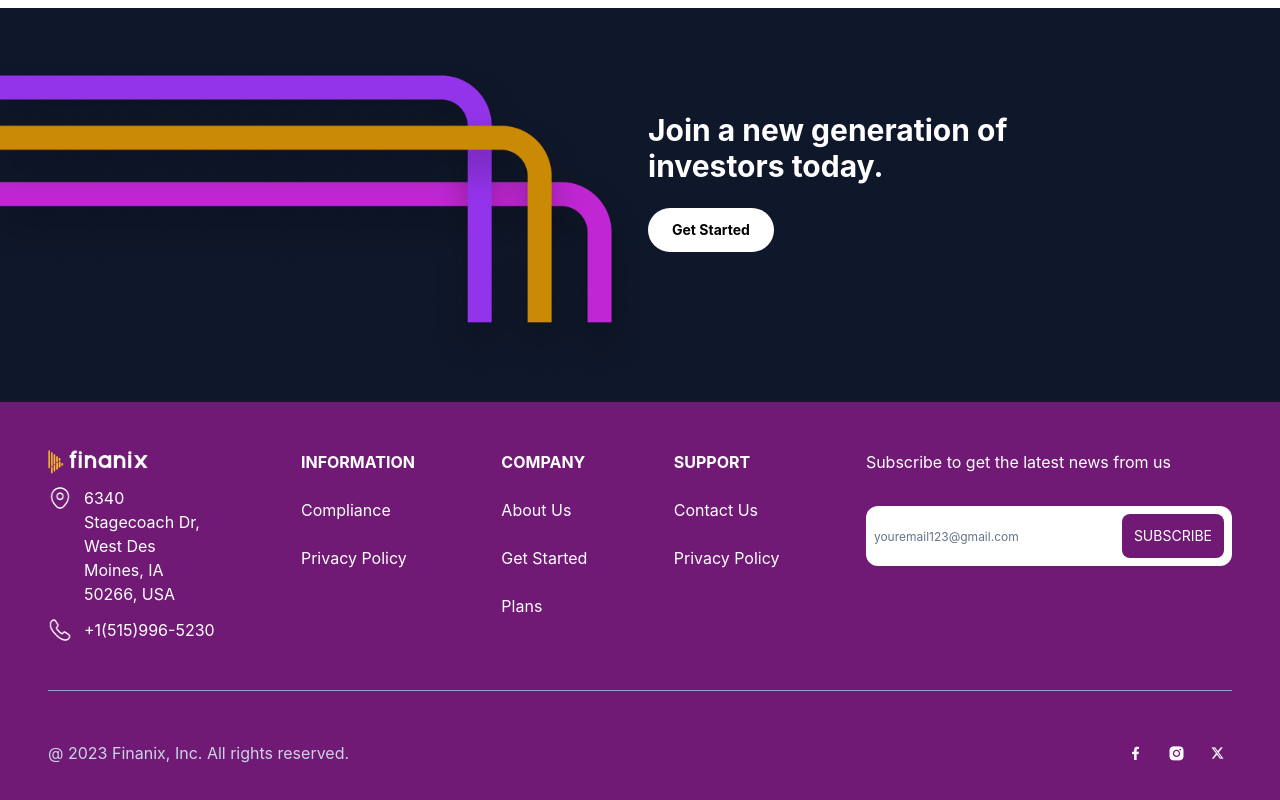
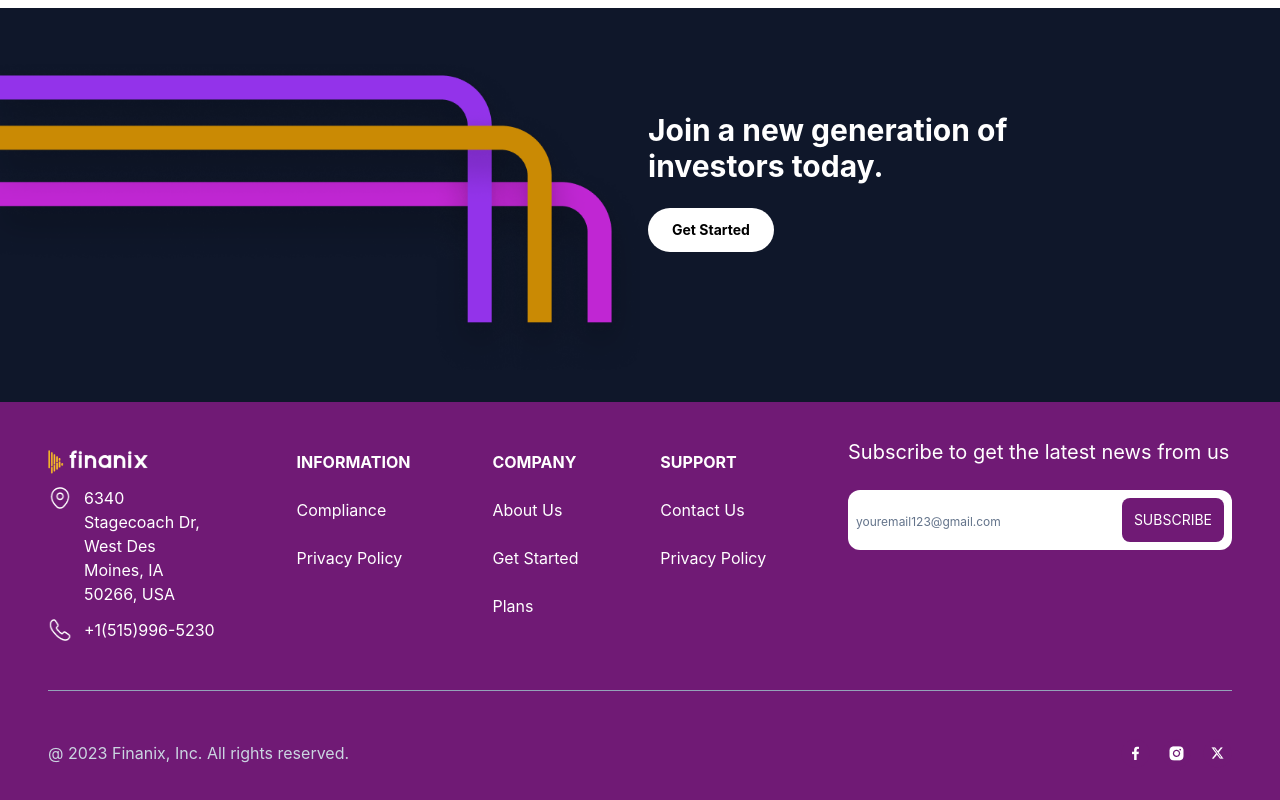
Before and after one commit to HelixgadeTechnologies/finanix-landingpage, a Next.js app: page / in a window 1280 px wide. Shown: the part 5810-6610 px from the top of the page. Built offline with nearby package versions, Linux system fonts and the light colour scheme.

Commit message:
change in footer component

```diff
--- a/components/Footer.js
+++ b/components/Footer.js
@@ -61,12 +61,13 @@ export default function Footer () {
                     </div>
 
 
-                    <div className="flex flex-col gap-8">
-                        <h2 className="text-black md:text-white">Subscribe to get the latest news from us</h2>
+                    <div className="flex flex-col gap-6 md:-mt-3">
+                        <h2 className="text-black md:text-white text-xl">Subscribe to get the latest news from us</h2>
                         <form>
 
-                            <div className="w-fit bg-white p-2 rounded-xl border border-solid border-slate-400 md:border-none">
-                                <input type="email" placeholder="youremail123@gmail.com" className="placeholder:text-xs bg-white placeholder:text-slate-500" />
+                            <div className="w-full bg-white p-2 flex flex-row justify-between rounded-xl border border-solid border-slate-400 md:w-96 md:border-none">
+                                    <input type="email" placeholder="youremail123@gmail.com" className="w-64 outline-none placeholder:text-md
+                                     bg-white text-black placeholder:text-slate-500 md:w-64 md:placeholder:text-xs" />
                                 <button className="text-white bg-primaryPurple text-sm p-3 rounded-lg">SUBSCRIBE</button>
                             </div>
                         </form>
--- a/pages/index.js
+++ b/pages/index.js
@@ -29,7 +29,7 @@ export default function Home() {
       <section className="w-full h-[650px] bg-primaryPurple relative flex flex-col items-center pt-6 px-3 font-Yukita-Sans md:pt-12 sm:h-[1000px] md:h-[1200px]">
         <div className="flex flex-col gap-8 md:gap-8">
           <div className="space-y-2">
-            <h1 className="text-white text-2xl font-semibold text-center tracking-wide sm:text-3xl  md:text-8xl">
+            <h1 className="text-white text-4xl font-semibold text-center tracking-wide sm:text-3xl  md:text-8xl">
               Discover Your Visual <br/>Investment Manager
             </h1>
           </div>
```
